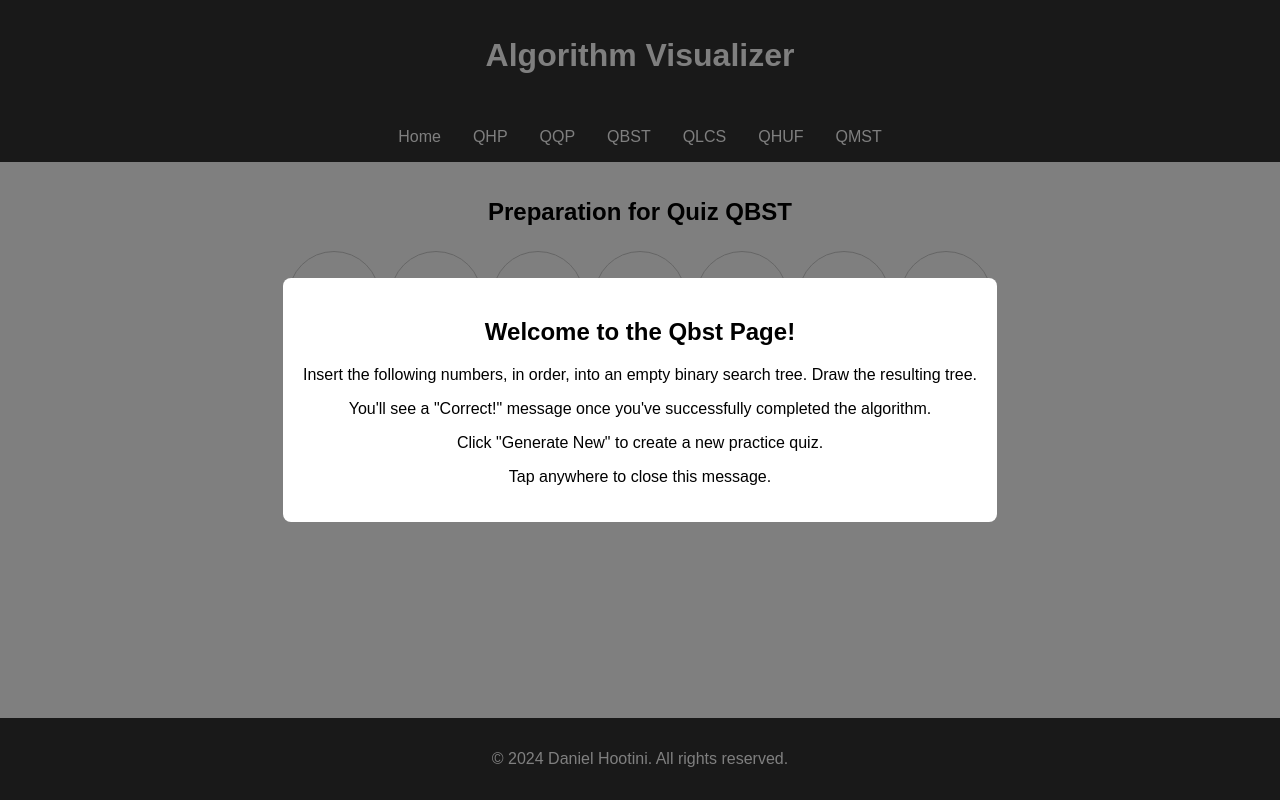
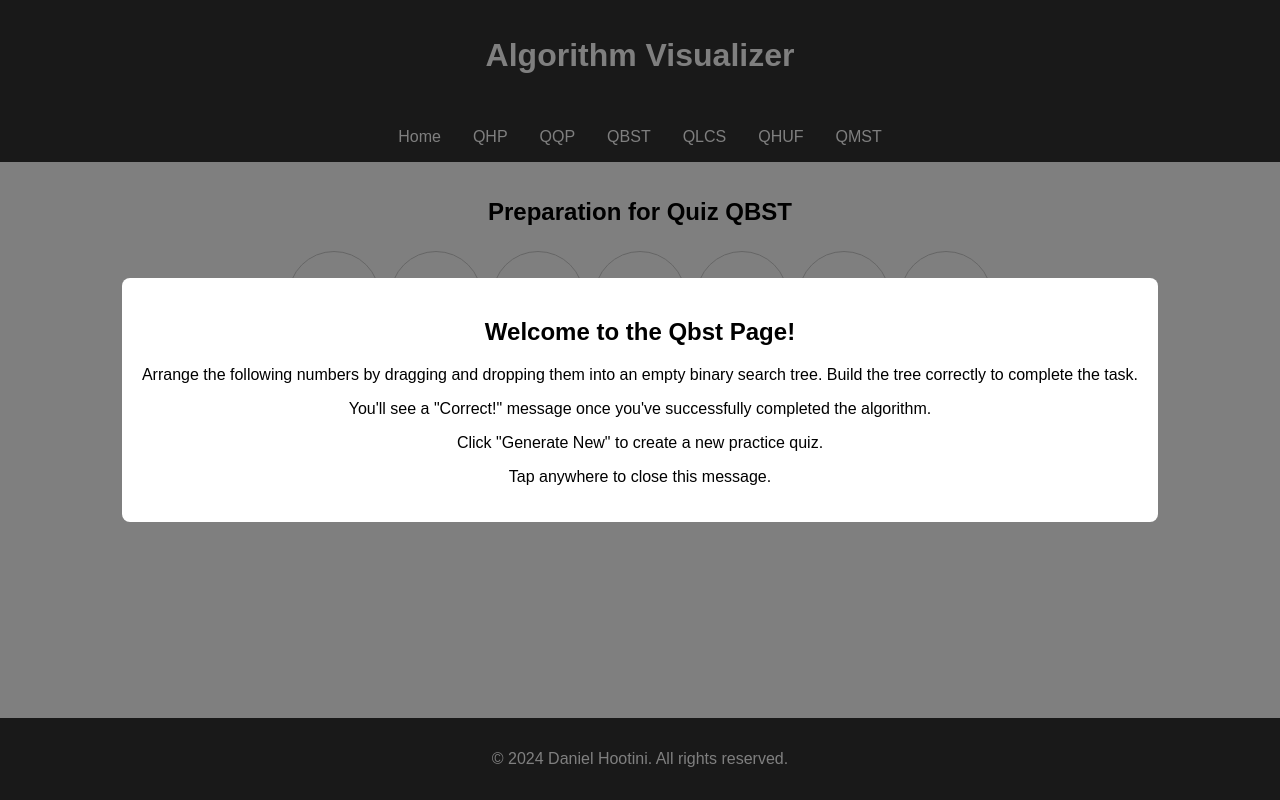
Before and after one commit to DanielH987/algorithm-visualizer, a React (Create React App) app: page /qbst in a window 1280 px wide. Built offline with nearby package versions, Linux system fonts and the light colour scheme.

Commit message:
refactor: Update Qbst page modal for better clarity and consistency

```diff
--- a/src/pages/Qbst.js
+++ b/src/pages/Qbst.js
@@ -43,6 +43,7 @@ const Qbst = () => {
     if (userTree.value !== correctTree.value) return false;
     return compareTrees(userTree.left, correctTree.left) && compareTrees(userTree.right, correctTree.right);
   };
+        <p>Arrange the following numbers by dragging and dropping them into an empty binary search tree. Build the tree correctly to complete the task.</p>
 
   useEffect(() => {
     if (userTree) {
@@ -73,7 +74,7 @@ const Qbst = () => {
 
       <Modal isOpen={isModalOpen} onClose={handleCloseModal}>
         <h2>Welcome to the Qbst Page!</h2>
-        <p>Insert the following numbers, in order, into an empty binary search tree. Draw the resulting tree.</p>
+        <p>Arrange the following numbers by dragging and dropping them into an empty binary search tree. Build the tree correctly to complete the task.</p>
         <p>You'll see a "Correct!" message once you've successfully completed the algorithm.</p>
         <p>Click "Generate New" to create a new practice quiz.</p>
         <p>Tap anywhere to close this message.</p>
```
